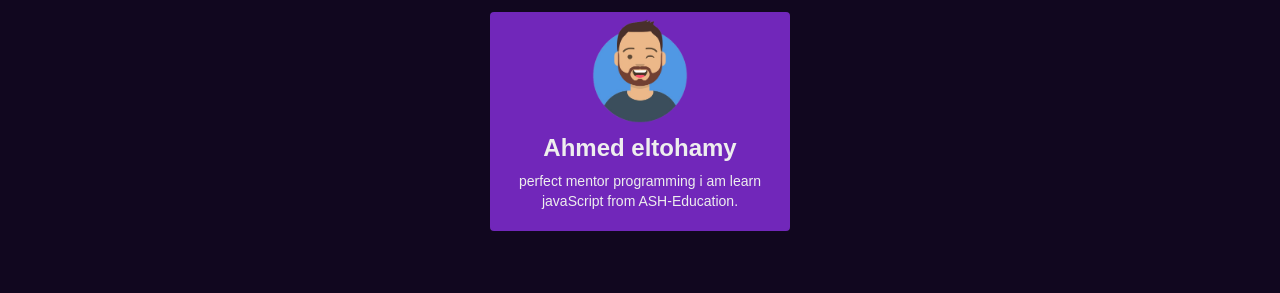
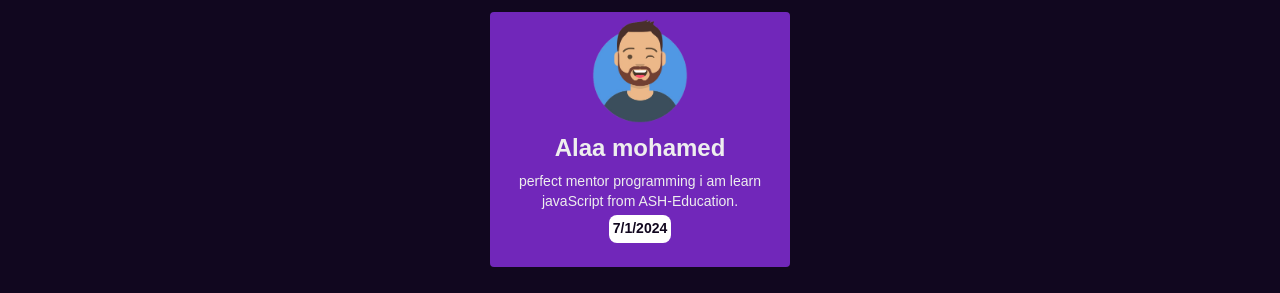
Before and after one commit to ashrafmo-1/ashrafmohamed-1_Protfolio, a React (Create React App) app: page / in a window 1280 px wide. Shown: the part 3200-3493 px from the top of the page. Built offline with nearby package versions, Linux system fonts and the light colour scheme.

Commit message:
edit testmoniols content

```diff
--- a/src/App.css
+++ b/src/App.css
@@ -2,6 +2,7 @@
   margin: 0;
   padding: 0;
   box-sizing: border-box;
+  user-select: none;
 }
 :root{
   --bgc: #11071F;
@@ -86,6 +87,16 @@ body {
         font-size: 14px;
         line-height: 1.4;
       }
+      .timemessage{
+        text-align: start;
+        margin: 4px auto;
+        padding: 4px;
+        background-color: #fff;
+        color: #11071F;
+        width: fit-content;
+        border-radius: 8px;
+        font-weight: bold;
+      }
     }
   }
   }
--- a/src/testmoniols/Testimonials.jsx
+++ b/src/testmoniols/Testimonials.jsx
@@ -12,8 +12,9 @@ const Testimonials = () => {
                         <img src={avatar} alt="" />
                     </div>
                     <div className="text">
-                        <h2 className="adderss">Ahmed eltohamy</h2>
+                        <h2 className="adderss">Alaa mohamed</h2>
                         <p>perfect mentor programming i am learn javaScript from ASH-Education.</p>
+                        <p className='timemessage'>7/1/2024</p>
                     </div>
                 </div>
             </div>
```
